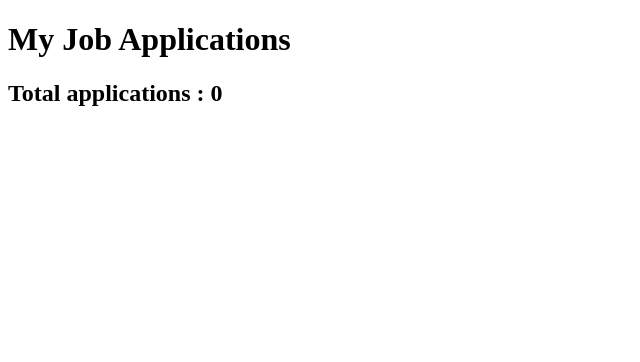
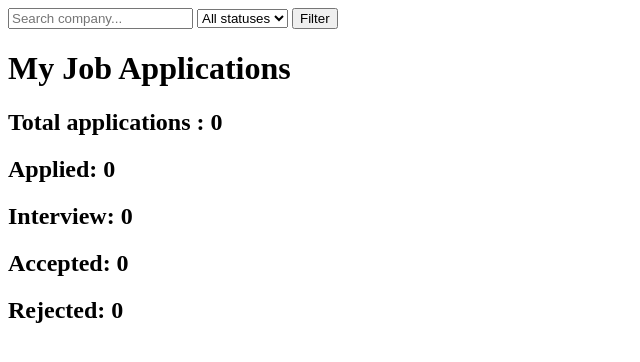
Before and after one commit to RoutsiTzouliano/internship-job-tracker, a Django app: page / in a window 1280 px wide. Shown: the top 362 px of the page, without its empty margins (0-640 px from the left). Run offline with Django 5.2, Linux system fonts and the light colour scheme; data that the repository does not hold is empty.

Commit message:
added  application statistics and filtering

```diff
--- a/applications/templates/applications/application_list.html
+++ b/applications/templates/applications/application_list.html
@@ -1,14 +1,47 @@
 <!DOCTYPE html>
 <html>
     <head>
-        <title>Job Application Tracker</title>
+        <title>CareerTracker</title>
     </head>
 
     <body>
+        <form method="GET">
+            <input type="text" name="search" value="{{ search }}" placeholder="Search company...">
 
+                <select name="status">
+
+                <option value="" {% if not selected_status %} selected {% endif %}>All statuses</option>
+
+                <option value="applied"
+                {% if selected_status == "applied" %}
+                    selected
+                {% endif %}>Applied</option>
+
+                <option value="interview"{% if selected_status == "interview" %}
+                    selected
+                {% endif %}>Interview</option>
+
+                <option value="accepted"
+                  {% if selected_status == "accepted" %}
+                    selected
+                {% endif %}>Accepted</option>
+
+                <option value="rejected"{% if selected_status == "rejected" %}
+                    selected
+                {% endif %}>Rejected</option>
+
+                </select>
+
+    <button type="submit">Filter</button>
+
+        </form>
         <h1>My Job Applications </h1>
 
         <h2>Total applications : {{total_applications}}</h2>
+        <h2>Applied: {{ applied_count }}</h2>
+        <h2>Interview: {{ interview_count }}</h2>
+        <h2>Accepted: {{ accepted_count }}</h2>
+        <h2>Rejected: {{ rejected_count }}</h2>
 
         {% for application in applications %}
 
--- a/applications/views.py
+++ b/applications/views.py
@@ -8,10 +8,36 @@ def application_list(request):
 
     applications=Application.objects.all()
     total_applications = applications.count()
+    applied_count = Application.objects.filter(status="applied").count()
+    interview_count = Application.objects.filter(status="interview").count()
+    accepted_count = Application.objects.filter(status="accepted").count()
+    rejected_count = Application.objects.filter(status="rejected").count()
+
+    ## φίλτρα, searchbar (λειτουργούν  συνδιαστικα η και ανεξαρτητα μεταξυ τους  )
+    search = request.GET.get("search","").strip()
+    status = request.GET.get("status")
+
+    if search:
+        applications = applications.filter(company__icontains=search)
+
+    if status:
+        applications = applications.filter(status=status)
 
 
     return render(
-        request,"applications/application_list.html", {"applications": applications , "total_applications": total_applications})
+        request,
+        "applications/application_list.html",
+        {
+            "applications": applications ,
+            "total_applications": total_applications,
+            "applied_count":applied_count,
+            "interview_count":interview_count,
+            "accepted_count":accepted_count,
+            "rejected_count":rejected_count,
+            "search": search,
+            "selected_status": status,
+        }
+        )
 
 
 def application_create(request):
```
